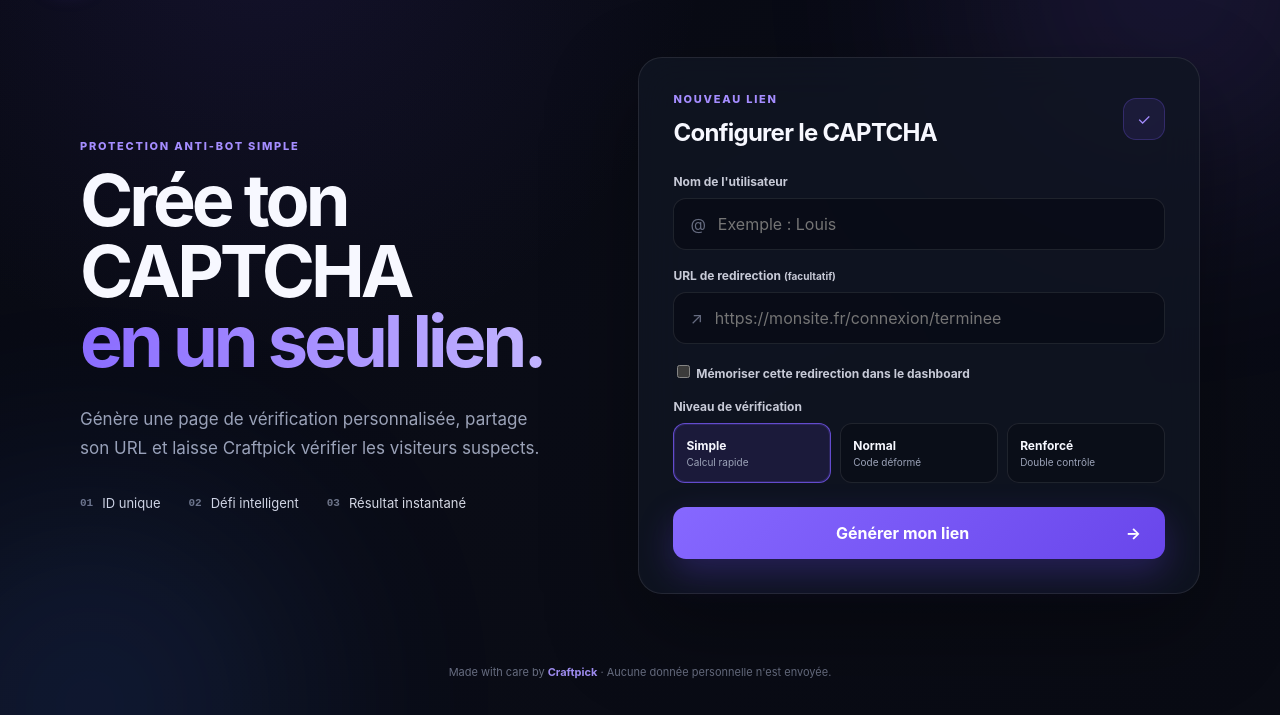
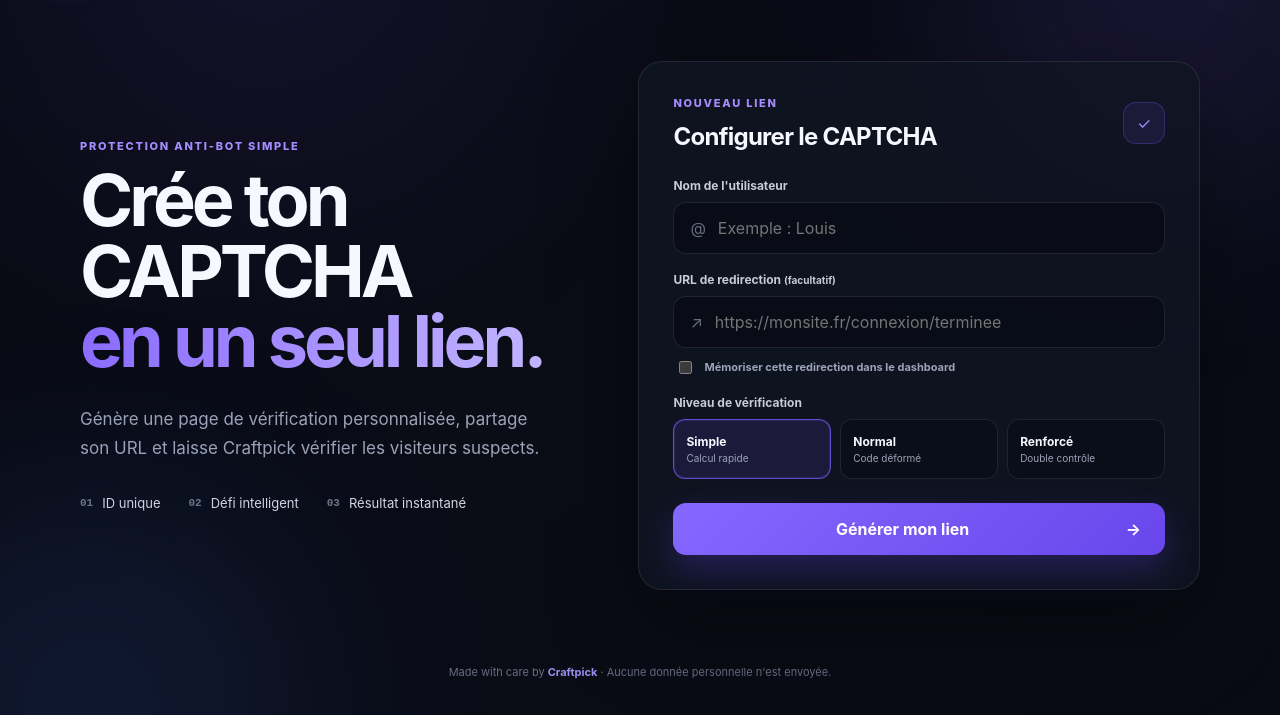
Before and after one commit to louisoff84/craftpickantibot, a plain HTML site: page index.html in a window 1280 px wide. Shown: the part 85-800 px from the top of the page. Drawn offline with Linux system fonts and the light colour scheme.

Commit message:
Make captcha links reusable

```diff
--- a/style.css
+++ b/style.css
@@ -187,6 +187,16 @@ form > label, .challenge label {
   color: var(--text);
   background: transparent;
 }
+.remember-choice {
+  display: flex;
+  align-items: center;
+  gap: 9px;
+  margin: 10px 2px 2px;
+  color: var(--muted);
+  font-size: 11px;
+  cursor: pointer;
+}
+.remember-choice input { accent-color: var(--primary); }
 
 .difficulty-grid { display: grid; grid-template-columns: repeat(3, 1fr); gap: 9px; }
 .choice { cursor: pointer; }
```
